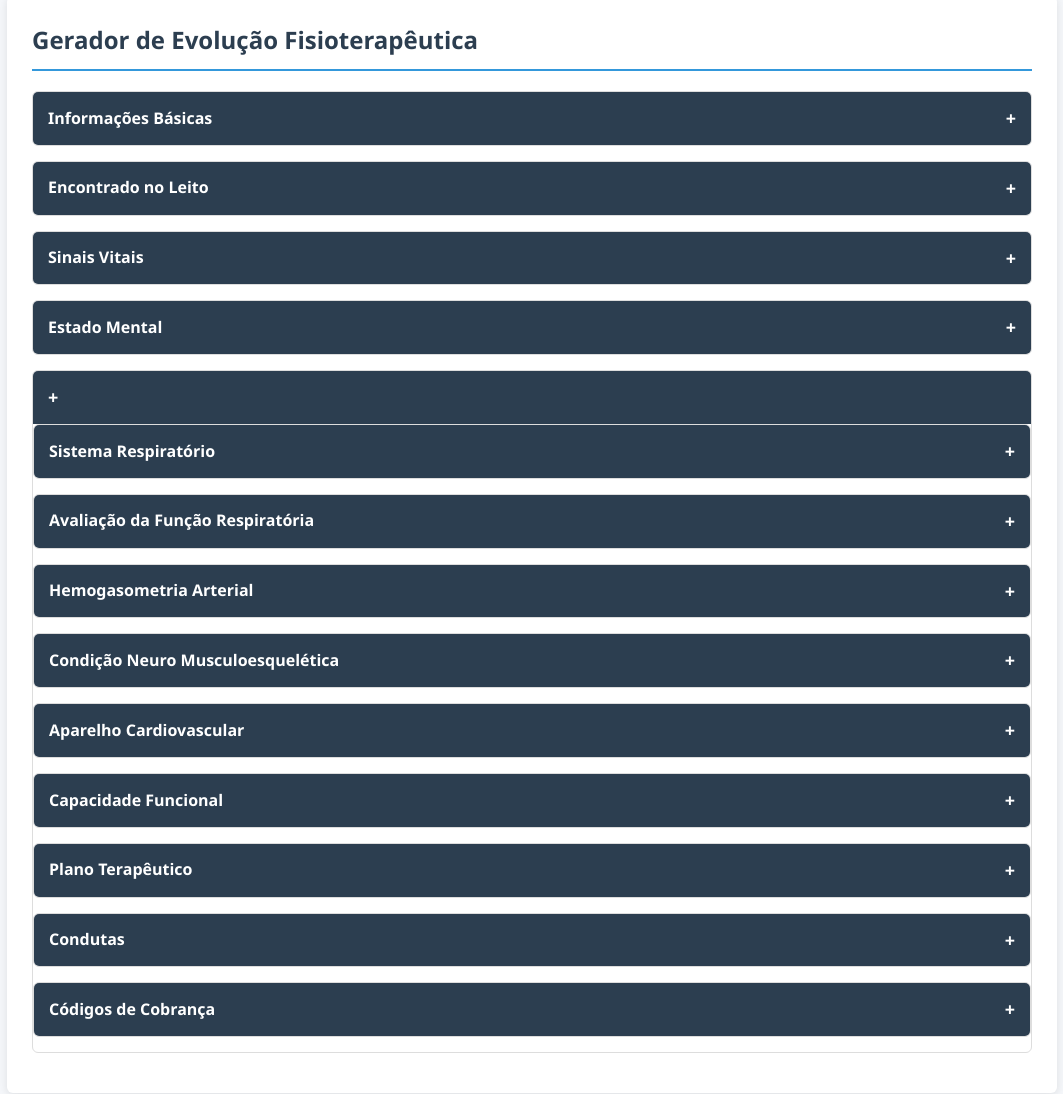
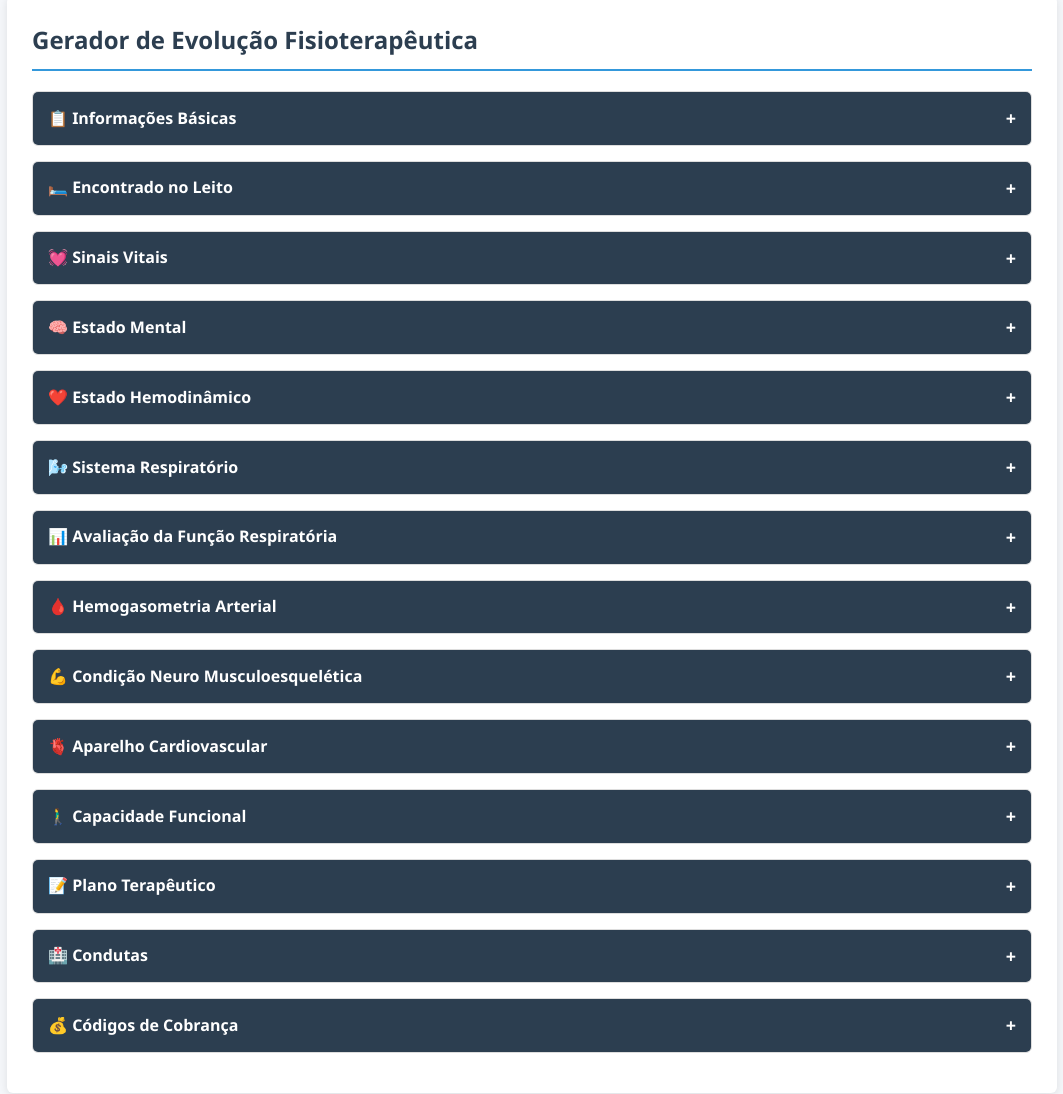
Before and after one commit to SuperTec100/GEFAPP, a plain HTML site: page evolucao.html in a window 1280 px wide. Shown: the part 90-1184 px from the top of the page, without its empty margins (108-1171 px from the left). Drawn offline with Linux system fonts and the light colour scheme.

Commit message:
Add files via upload

```diff
--- a/evolucao.html
+++ b/evolucao.html
@@ -268,7 +268,7 @@
 
         <!-- Seção de informações básicas -->
         <div class="expandable-section">
-            <div class="section-header"> Informações Básicas</div>
+            <div class="section-header">📋 Informações Básicas</div>
             <div class="section-content">
                 <div class="tipo-evolucao">
                     <label class="required-field">Tipo:</label>
@@ -278,8 +278,8 @@
                     </select>
                 </div>
 
-                <label class="required-field">UTI:</label>
-<select id="uti">
+                <label class="required-field">Unidade:</label>
+<select id="unidadeEvolucao">
     <option value="" selected disabled>Selecione</option>
     <option value="CARDIOVASCULAR">CARDIOVASCULAR</option>
     <option value="CIRÚRGICA">CIRÚRGICA</option>
@@ -319,7 +319,7 @@
 
         <!-- Seção de Encontrado no Leito -->
         <div class="expandable-section">
-            <div class="section-header"> Encontrado no Leito</div>
+            <div class="section-header">🛏️ Encontrado no Leito</div>
             <div class="section-content">
                 <label class="required-field">Posição no leito:</label>
                 <select id="posicaoLeito">
@@ -364,7 +364,7 @@
 
         <!-- Seção de sinais vitais -->
         <div class="expandable-section">
-            <div class="section-header"> Sinais Vitais</div>
+            <div class="section-header">💓 Sinais Vitais</div>
             <div class="section-content">
                 <div class="vital-signs-container">
                     <div class="vital-sign">
@@ -394,7 +394,7 @@
 
         <!-- Seção de estado mental -->
         <div class="expandable-section">
-        <div class="section-header"> Estado Mental</div>
+        <div class="section-header">🧠 Estado Mental</div>
         <div class="section-content">
             <div class="checkbox-group">
                 <label><input type="checkbox" name="estadoComportamental" value="desperto"> Desperto</label>
@@ -514,7 +514,7 @@
 
         <!-- Seção de estado hemodinâmico -->
         <div class="expandable-section">
-    <div class="section-header" Estado Hemodinâmico</div>
+    <div class="section-header">❤️ Estado Hemodinâmico</div>
     <div class="section-content">
         <div class="radio-group" style="display: flex; flex-wrap: wrap; gap: 15px;">
             <label><input type="radio" name="hemodinamica" value="Hemodinâmica estável" checked> Estável</label>
@@ -543,7 +543,7 @@
 </div>
         <!-- Seção de sistema respiratório -->
 <div class="expandable-section">
-    <div class="section-header"> Sistema Respiratório</div>
+    <div class="section-header">🌬️ Sistema Respiratório</div>
     <div class="section-content">
         <label class="required-field">Tipo de ventilação:</label>
         <select id="sistemaRespiratorio" onchange="atualizarOpcoesRespiratorias()">
@@ -847,7 +847,7 @@
 
 <!-- Seção de mecânica ventilatória -->
 <div class="expandable-section">
-    <div class="section-header"> Avaliação da Função Respiratória</div>
+    <div class="section-header">📊 Avaliação da Função Respiratória</div>
     <div class="section-content">
         <!-- Subseção de Monovacuometria -->
         <div class="expandable-section">
@@ -890,7 +890,7 @@
 </div>
         <!-- Seção de hemogasometria -->
         <div class="expandable-section">
-            <div class="section-header"> Hemogasometria Arterial</div>
+            <div class="section-header">🩸 Hemogasometria Arterial</div>
             <div class="section-content">
                 <label>Realizada HGA:</label>
                 <div class="radio-group">
@@ -931,7 +931,7 @@
 
         <!-- Seção de condição neuro musculoesquelética -->
         <div class="expandable-section">
-            <div class="section-header"> Condição Neuro Musculoesquelética</div>
+            <div class="section-header">💪 Condição Neuro Musculoesquelética</div>
             <div class="section-content">
                 <div class="sub-section">
                     <label>Amplitude de Movimento:</label>
@@ -1330,7 +1330,7 @@
 
         <!-- Seção de aparelho cardiovascular -->
         <div class="expandable-section">
-            <div class="section-header"> Aparelho Cardiovascular</div>
+            <div class="section-header">🫀 Aparelho Cardiovascular</div>
             <div class="section-content">
                 <div class="sub-section">
                     <label>Perfusão Periférica:</label>
@@ -1381,7 +1381,7 @@
 
         <!-- Seção de capacidade funcional -->
         <div class="expandable-section">
-            <div class="section-header"> Capacidade Funcional</div>
+            <div class="section-header">🚶‍♂️ Capacidade Funcional</div>
             <div class="section-content">
                 <div class="sub-section">
                     <label>Capacidade funcional prévia ao internamento:</label>
@@ -1423,7 +1423,7 @@
 
         <!-- Seção de plano terapêutico -->
         <div class="expandable-section">
-            <div class="section-header"> Plano Terapêutico</div>
+            <div class="section-header">📝 Plano Terapêutico</div>
             <div class="section-content">
                 <div class="checkbox-group">
                     <label><input type="checkbox" name="planoTerapeutico" value="Manter/Recuperar Função Respiratória"> Manter/Recuperar Função Respiratória</label>
@@ -1445,7 +1445,7 @@
 
         <!-- Seção de condutas -->
 <div class="expandable-section">
-    <div class="section-header"> Condutas</div>
+    <div class="section-header">🏥 Condutas</div>
     <div class="section-content">
         <!-- Monitorização -->
         <div class="sub-section">
@@ -1573,7 +1573,7 @@
 
         <!-- Seção de códigos de cobrança -->
 <div class="expandable-section">
-    <div class="section-header"> Códigos de Cobrança</div>
+    <div class="section-header">💰 Códigos de Cobrança</div>
     <div class="section-content">
         <div class="radio-group">
             <label><input type="radio" name="codigosCobranca" value="Sim" onclick="mostrarCodigosCobranca()" checked> Sim</label>
@@ -3446,5 +3446,21 @@ texto = texto.replace("paciente encontrado", "paciente encontrada");
   document.getElementById('leito').textContent = sessionStorage.getItem('evolucao.leito') || '-';
 </script>
 
+
+<script>
+  document.addEventListener('DOMContentLoaded', function () {
+    const unidade = sessionStorage.getItem('evolucao.unidade');
+    if (unidade) {
+      const unidadeSelect = document.getElementById('unidadeEvolucao');
+      for (let i = 0; i < unidadeSelect.options.length; i++) {
+        if (unidadeSelect.options[i].value.toLowerCase() === unidade.toLowerCase()) {
+          unidadeSelect.selectedIndex = i;
+          break;
+        }
+      }
+    }
+  });
+</script>
+
 </body>
 </html>
```
